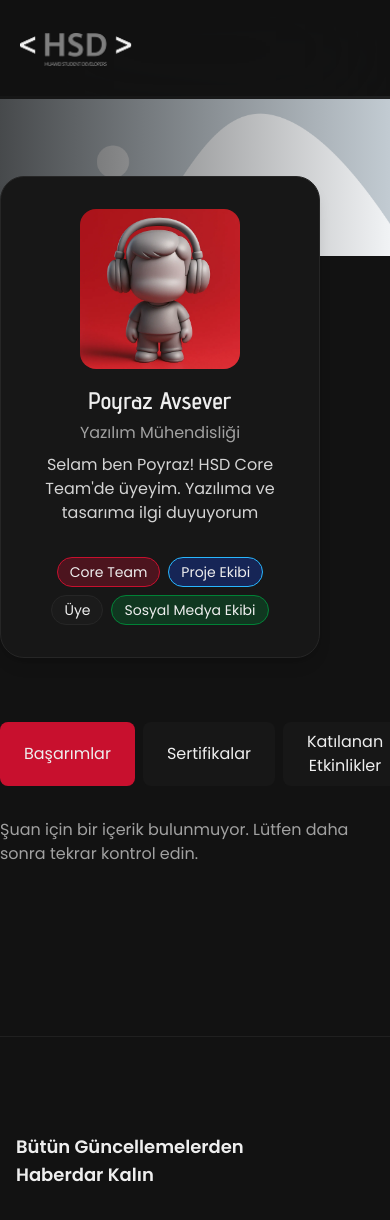
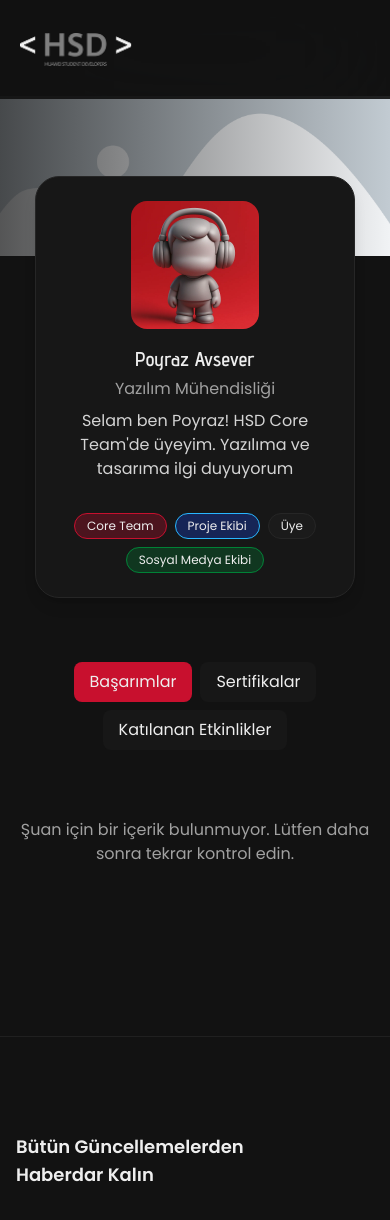
Before and after one commit to HSD-OSTIMTECH/HSD-Landing, a Next.js app: page /profile/1 in a window 390 px wide. Shown: the top 1220 px of the page. Built offline with nearby package versions, Linux system fonts and the light colour scheme; some icons are missing.

Commit message:
feat: added responsive design to profile page site

```diff
--- a/pages/profile/[name].tsx
+++ b/pages/profile/[name].tsx
@@ -22,27 +22,26 @@ const Profile = () => {
         <div className="absolute inset-0 bg-gradient-to-r from-black/70 to-transparent" />
       </div>
 
-      <div className="max-w-7xl mx-auto flex flex-col md:flex-row gap-8 mt-[-80px] relative z-10">
+      <div className="max-w-7xl mx-auto flex flex-col lg:flex-row gap-8 mt-[-80px] relative z-10 px-2 sm:px-4">
         {/* Sol Kart */}
-        <div className="bg-neutral-900 rounded-3xl p-8 w-full max-w-xs flex flex-col items-center shadow-lg border border-neutral-800">
-          <div className="w-40 h-40 rounded-2xl overflow-hidden mb-4">
+        <div className="bg-neutral-900 rounded-3xl p-6 sm:p-8 w-full max-w-xs flex flex-col items-center shadow-lg border border-neutral-800 mx-auto lg:mx-0">
+          <div className="w-32 h-32 sm:w-40 sm:h-40 rounded-2xl overflow-hidden mb-4">
             <img
               src="/avatars/defaultAvatar.png"
               alt="Avatar"
               className="w-full h-full object-cover"
             />
           </div>
-          <h2 className="text-white text-2xl font-advent-pro font-semibold mb-1">
+          <h2 className="text-white text-xl sm:text-2xl font-advent-pro font-semibold mb-1 text-center">
             Poyraz Avsever
           </h2>
-          <div className="text-neutral-400 font-poppins mb-2">
+          <div className="text-neutral-400 font-poppins mb-2 text-center">
             Yazılım Mühendisliği
           </div>
           <div className="text-neutral-300 font-poppins text-center text-base mb-4">
-            Selam ben Poyraz! HSD Core Team'de üyeyim. Yazılıma ve tasarıma ilgi
-            duyuyorum
+            Selam ben Poyraz! HSD Core Team'de üyeyim. Yazılıma ve tasarıma ilgi duyuyorum
           </div>
-          <div className="flex gap-3 mb-4">
+          <div className="flex gap-3 mb-4 flex-wrap justify-center">
             <a href="#" className="text-white text-xl hover:text-primary">
               <i className="ri-linkedin-fill" />
             </a>
@@ -57,29 +56,29 @@ const Profile = () => {
             </a>
           </div>
           <div className="flex flex-wrap gap-2 justify-center">
-            <span className="bg-primary/30 border border-primary text-white px-3 py-1 rounded-full text-sm font-poppins">
+            <span className="bg-primary/30 border border-primary text-white px-3 py-1 rounded-full text-xs sm:text-sm font-poppins">
               Core Team
             </span>
-            <span className="bg-blue-700/30 border border-blue text-white px-3 py-1 rounded-full text-sm font-poppins">
+            <span className="bg-blue-700/30 border border-blue text-white px-3 py-1 rounded-full text-xs sm:text-sm font-poppins">
               Proje Ekibi
             </span>
-            <span className="bg-neutral-800/30 border border-neutral-800 text-white px-3 py-1 rounded-full text-sm font-poppins">
+            <span className="bg-neutral-800/30 border border-neutral-800 text-white px-3 py-1 rounded-full text-xs sm:text-sm font-poppins">
               Üye
             </span>
-            <span className="bg-green-700/30 border border-green-700 text-white px-3 py-1 rounded-full text-sm font-poppins">
+            <span className="bg-green-700/30 border border-green-700 text-white px-3 py-1 rounded-full text-xs sm:text-sm font-poppins">
               Sosyal Medya Ekibi
             </span>
           </div>
         </div>
 
         {/* Sağ İçerik */}
-        <div className="flex-1">
+        <div className="flex-1 w-full">
           {/* Tablar */}
-          <div className="flex gap-2 my-8">
+          <div className="flex flex-wrap gap-2 my-8 justify-center lg:justify-start">
             {achievements.map((tab, idx) => (
               <button
                 key={tab.label}
-                className={`px-6 py-2 rounded-lg font-poppins text-base transition-colors ${
+                className={`px-4 sm:px-6 py-2 rounded-lg font-poppins text-base transition-colors ${
                   activeTab === idx
                     ? "bg-primary text-white"
                     : "bg-neutral-900 text-white"
@@ -91,10 +90,9 @@ const Profile = () => {
             ))}
           </div>
           {/* İçerik */}
-          <div className="flex gap-8 items-center">
-            <p className="text-neutral-400 font-poppins text-base">
-              Şuan için bir içerik bulunmuyor. Lütfen daha sonra tekrar kontrol
-              edin.
+          <div className="flex flex-col gap-4 items-center justify-center min-h-[120px]">
+            <p className="text-neutral-400 font-poppins text-base text-center">
+              Şuan için bir içerik bulunmuyor. Lütfen daha sonra tekrar kontrol edin.
             </p>
           </div>
         </div>
```
